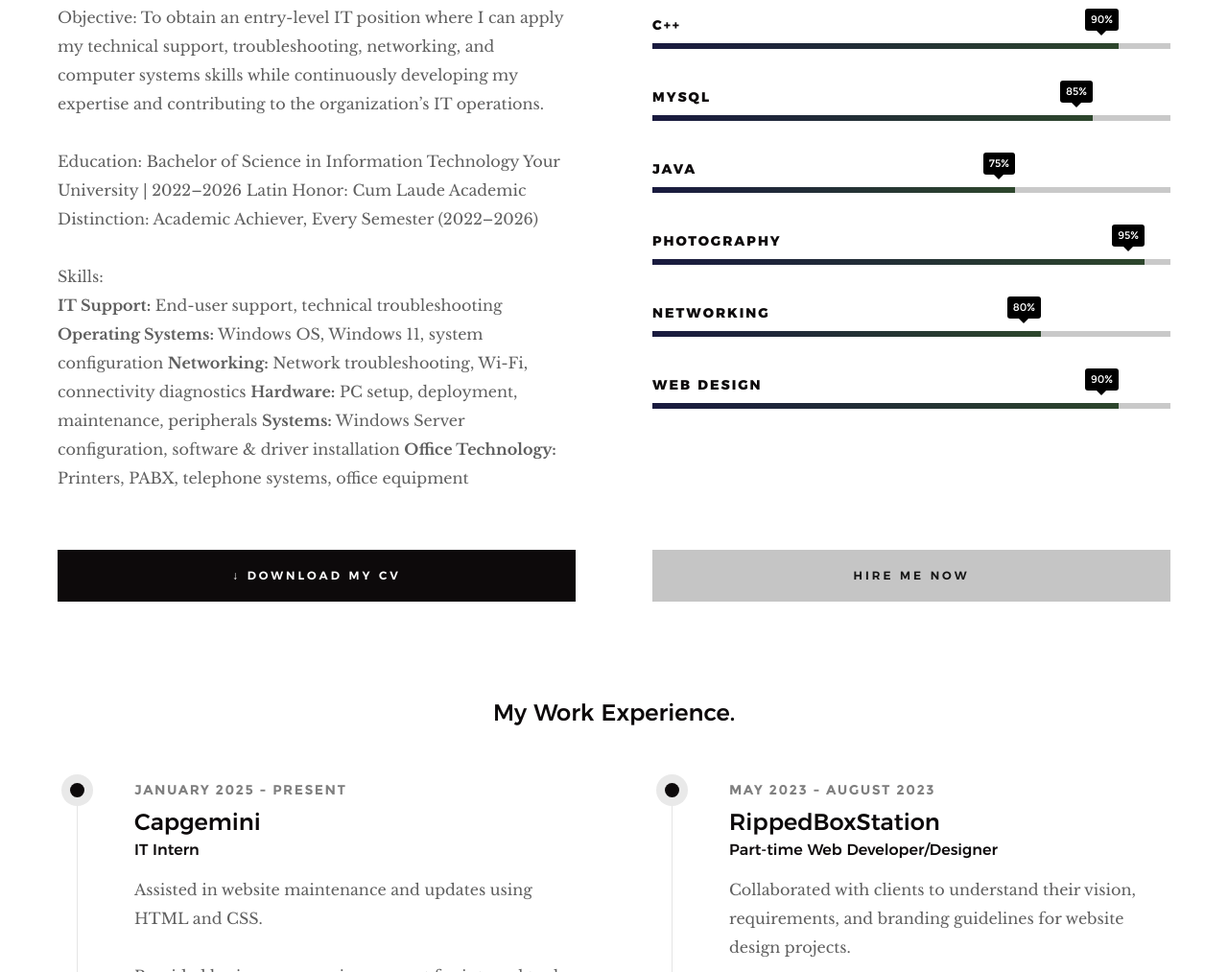
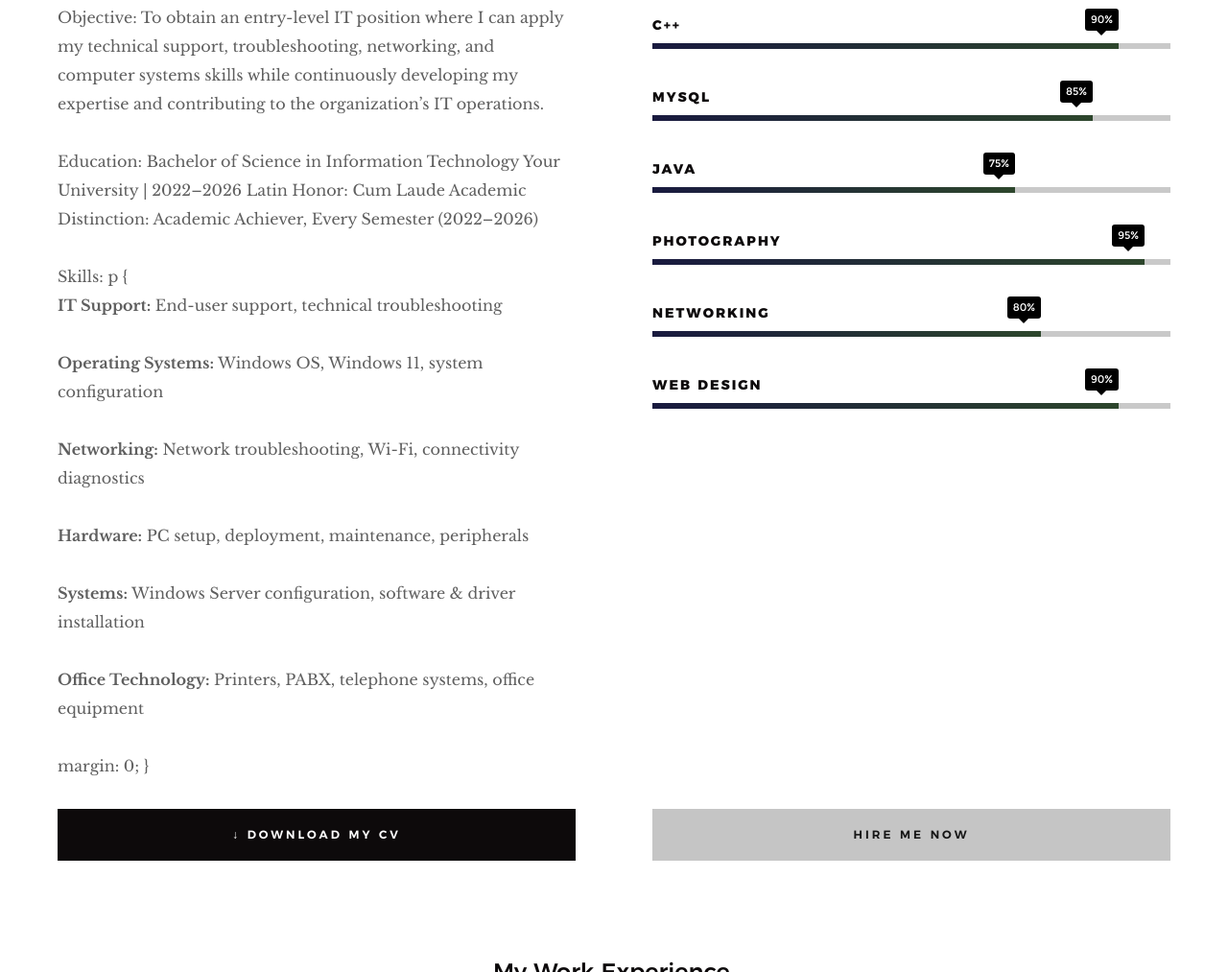
Before and after one commit to PioloFerreria/Piolo, a plain HTML site: page index.html in a window 1280 px wide. Shown: the part 1857-2870 px from the top of the page at 96% size. Drawn offline with Linux system fonts and the light colour scheme.

Commit message:
Update index.html

```diff
--- a/index.html
+++ b/index.html
@@ -153,13 +153,15 @@ Beyond technical skills, I value problem-solving, continuous learning, communica
 
 
                     Skills:
-                    <P><b>IT Support:</b> End-user support, technical troubleshooting
-                    <b>Operating Systems:</b> Windows OS, Windows 11, system configuration
-                    <b>Networking:</b> Network troubleshooting, Wi-Fi, connectivity diagnostics
-                    <b>Hardware:</b> PC setup, deployment, maintenance, peripherals
-                    <b>Systems:</b> Windows Server configuration, software & driver installation
-                    <b>Office Technology:</b> Printers, PABX, telephone systems, office equipment</P>
-
+                   p {
+                <P><b>IT Support:</b> End-user support, technical troubleshooting</p>
+                    <p><b>Operating Systems:</b> Windows OS, Windows 11, system configuration</p>
+                    <p><b>Networking:</b> Network troubleshooting, Wi-Fi, connectivity diagnostics</p>
+                    <p><b>Hardware:</b> PC setup, deployment, maintenance, peripherals</p>
+                    <p><b>Systems:</b> Windows Server configuration, software & driver installation</p>
+                    <p><b>Office Technology:</b> Printers, PABX, telephone systems, office equipment</p>
+                   margin: 0;
+}
 
 
             </div>
```
